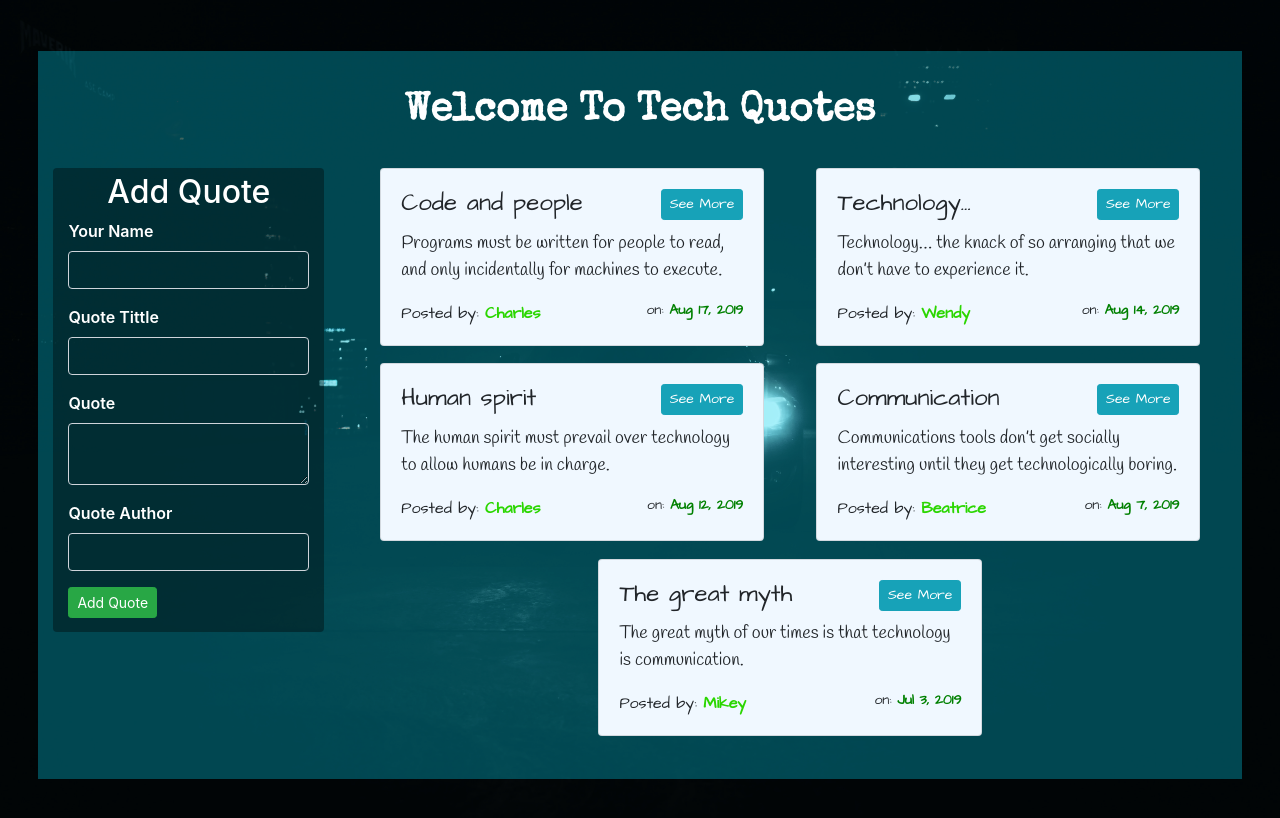
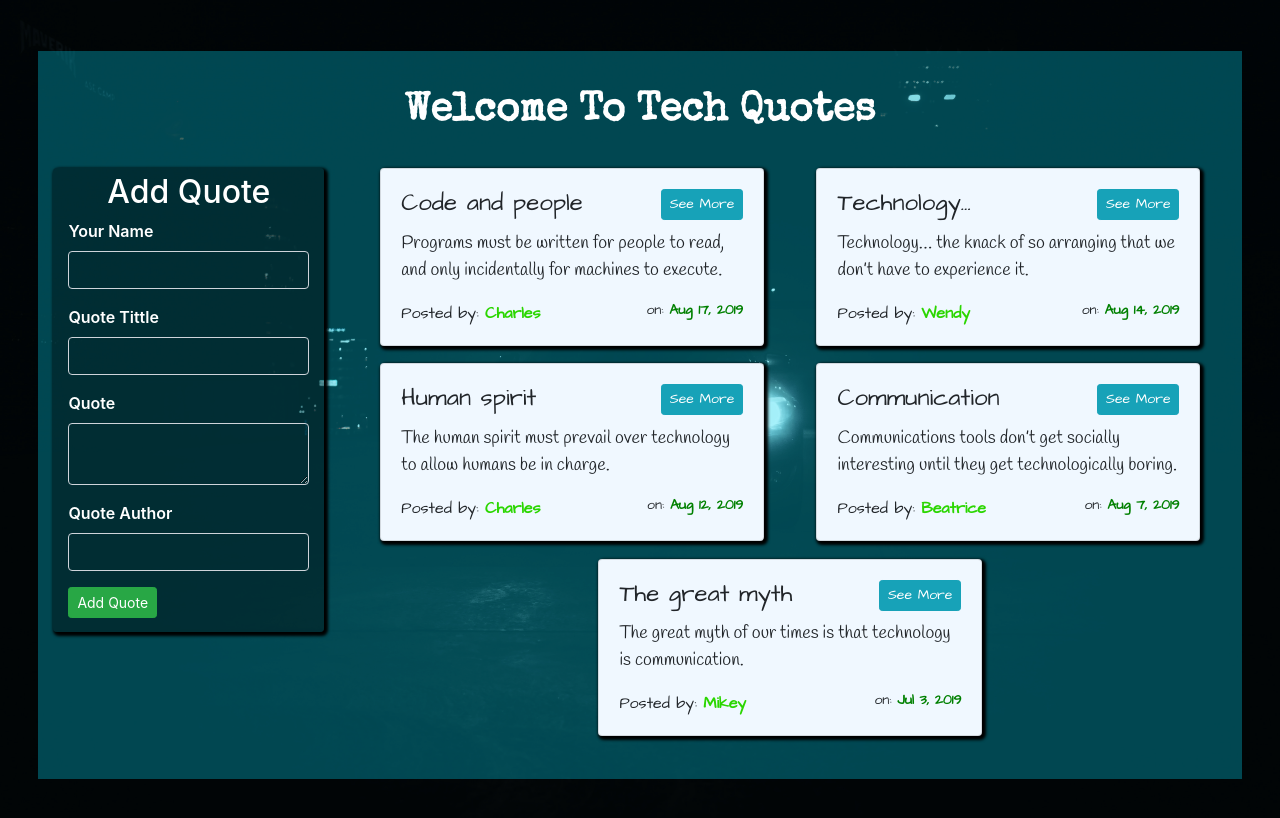
Before and after one commit to Owiti-Charles/Quotes-app, an Angular app: page / in a window 1280 px wide. Shown: the top 818 px of the page. Built offline with nearby package versions, Linux system fonts and the light colour scheme; a web font is replaced by a local one; what @sweetalert2/ngx-sweetalert2 would draw is missing.

Commit message:
Add more styling to the page

```diff
--- a/src/app/quotes-form/quotes-form.component.css
+++ b/src/app/quotes-form/quotes-form.component.css
@@ -21,4 +21,5 @@ hr{
   background-color: rgba(0, 0, 0, 0.374);
   border-radius: 4px;
   padding-bottom: 5%;
+  box-shadow: 2px 2px 3px 2px black;
 }
--- a/src/app/quotes/quotes.component.css
+++ b/src/app/quotes/quotes.component.css
@@ -37,6 +37,7 @@ span{
 .card{
   margin-bottom: 2%;
   background-color: aliceblue;
+  box-shadow: 2px 2px 3px 2px black;
 }
 #date{
   float: right;
```
